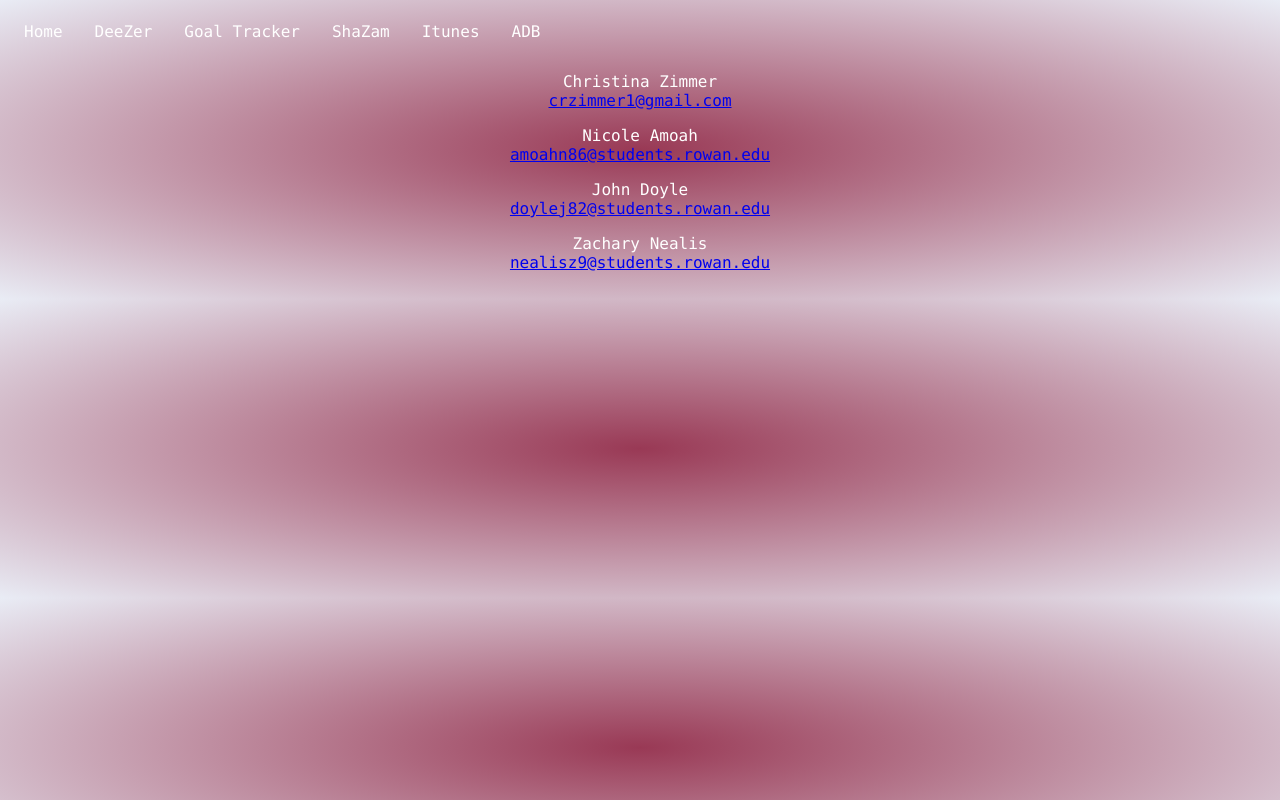
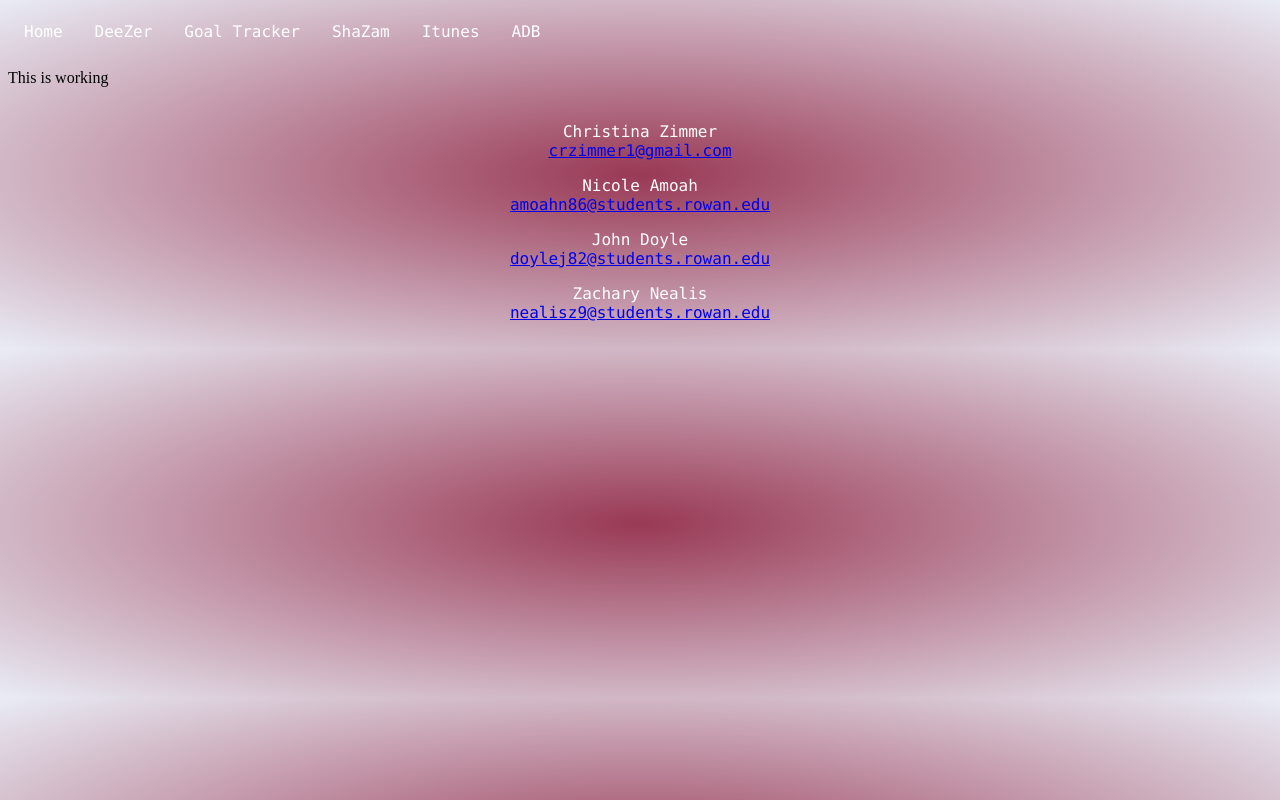
Before and after one commit to Z1mmyNeutron/capstoneProjectTogether, a website: page src/public/index.html in a window 1280 px wide. Drawn offline with Linux system fonts and the light colour scheme.

Commit message:
update hierachry

```diff
--- a/src/public/index.html
+++ b/src/public/index.html
@@ -120,6 +120,14 @@
             </div>
     </div>
     </body>
+
+    <div id="testDive">
+        <p>This is working</p>
+        <p></p>
+    </div>
+
+
+
     <footer>
         <p>Christina Zimmer<br>
             <a href="mailto:zimmer64students.rowan.edu">crzimmer1@gmail.com</a></p>
```
